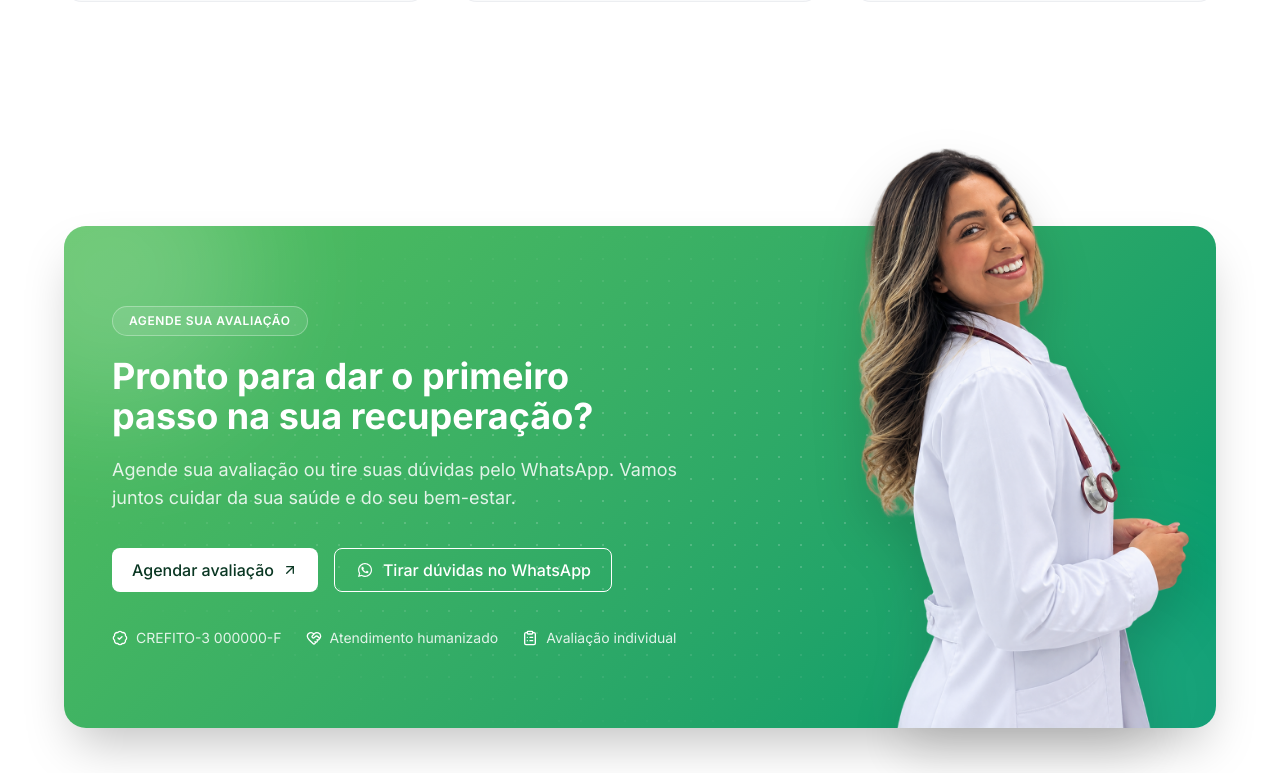
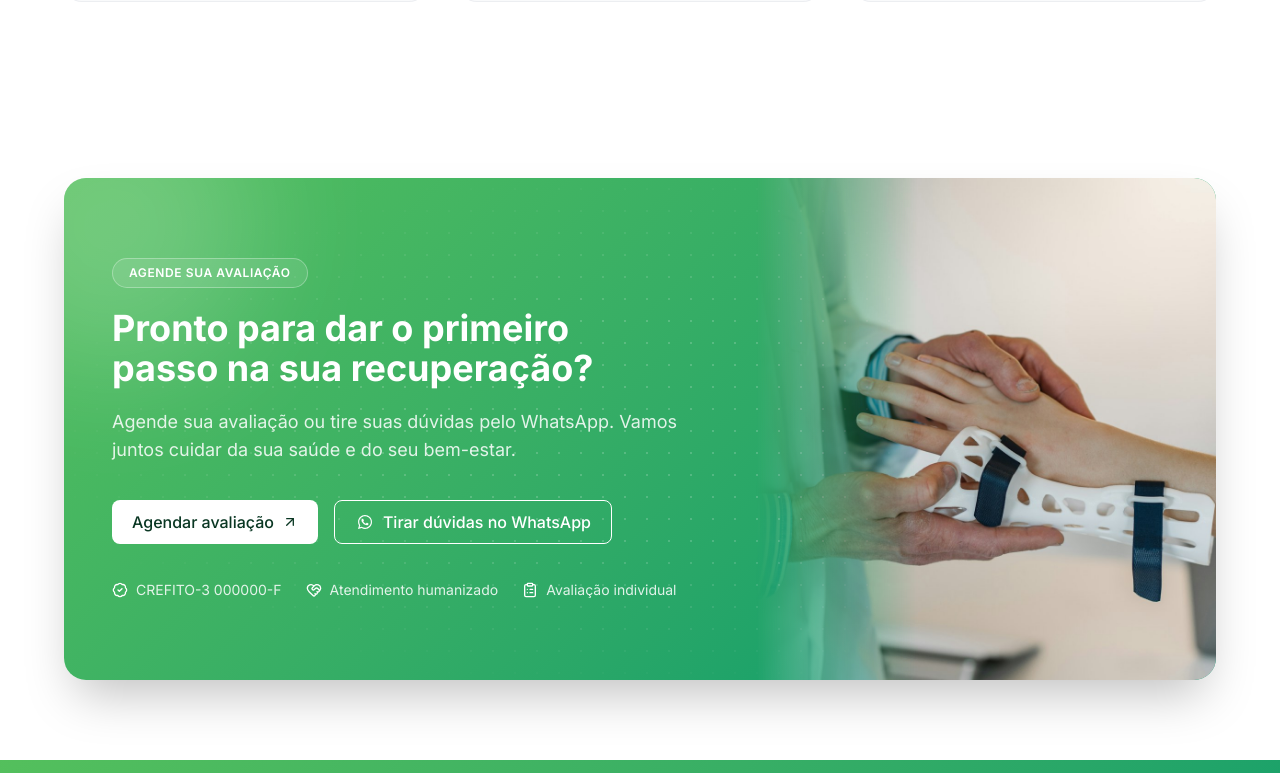
Before and after one commit to Miltonnn/fisioterapia, a Next.js app: page /quem-somos in a window 1280 px wide. Shown: the part 2287-3060 px from the top of the page. Built offline with nearby package versions, Linux system fonts and the light colour scheme; no server answers.

Commit message:
feat: finalizando formulario

```diff
--- a/app/contato/page.tsx
+++ b/app/contato/page.tsx
@@ -12,7 +12,10 @@ export default function ContatoPage() {
       <Breadcrumb />
       <div className="container overflow-hidden py-15">
         <div className="grid grid-cols-12 items-center py-10 lg:gap-20">
-          <div className="col-span-12 xl:col-span-6 pb-20 xl:pb-0" data-aos="fade-right">
+          <div
+            className="col-span-12 xl:col-span-5 pb-20 xl:pb-0"
+            data-aos="fade-right"
+          >
             <h2 className="text-3xl font-medium text-dark mb-4">
               Fale com a gente
             </h2>
@@ -28,7 +31,9 @@ export default function ContatoPage() {
                   <MapPin className="h-6 w-6 text-gray-100" />
                 </div>
                 <span>
-                  <h3 className="text-lg font-bold text-brand-gradient">Endereço</h3>
+                  <h3 className="text-lg font-bold text-brand-gradient">
+                    Endereço
+                  </h3>
                   {siteConfig.contact.address.rua} <br />
                   {siteConfig.contact.address.bairro} -
                   {siteConfig.contact.address.cidade}/
@@ -42,7 +47,9 @@ export default function ContatoPage() {
                   <Phone className="h-6 w-6 text-gray-100" />
                 </div>
                 <span>
-                  <h3 className="text-lg font-bold text-brand-gradient">Telefone</h3>
+                  <h3 className="text-lg font-bold text-brand-gradient">
+                    Telefone
+                  </h3>
                   <a
                     href={`tel:${siteConfig.contact.phone}`}
                     className="hover:text-primary transition duration-300"
@@ -61,7 +68,9 @@ export default function ContatoPage() {
                   />
                 </div>
                 <span>
-                  <h3 className="text-lg font-bold text-brand-gradient">Whatsapp</h3>
+                  <h3 className="text-lg font-bold text-brand-gradient">
+                    Whatsapp
+                  </h3>
                   <a
                     href={whatsappHref}
                     className=" hover:text-primary transition duration-300"
@@ -79,7 +88,9 @@ export default function ContatoPage() {
                   <Mail className="h-6 w-6 text-gray-100" />
                 </div>
                 <span>
-                  <h3 className="text-lg font-bold text-brand-gradient">E-mail</h3>
+                  <h3 className="text-lg font-bold text-brand-gradient">
+                    E-mail
+                  </h3>
                   <a
                     href={`mailto:${siteConfig.contact.email}`}
                     className=" hover:text-primary transition duration-300"
@@ -91,7 +102,7 @@ export default function ContatoPage() {
               </div>
             </div>
           </div>
-          <div className="col-span-12 xl:col-span-6" data-aos="fade-left">
+          <div className="col-span-12 xl:col-span-7" data-aos="fade-left">
             <Formulario />
           </div>
         </div>
--- a/app/globals.css
+++ b/app/globals.css
@@ -329,6 +329,11 @@ footer h3::after{
   mask-image: radial-gradient(ellipse at center, black 30%, transparent 75%);
 }
 
+.cta-photo {
+  -webkit-mask-image: linear-gradient(to right, transparent, #000 35%);
+  mask-image: linear-gradient(to right, transparent, #000 35%);
+}
+
 @keyframes cta-shimmer {
   0% {
     transform: translateX(-150%) skewX(-20deg);
--- a/app/politica-de-privacidade/page.tsx
+++ b/app/politica-de-privacidade/page.tsx
@@ -89,7 +89,11 @@ const sections = [
 export default function PoliticaDePrivacidade() {
   return (
     <section>
-      <Breadcrumb />
+      <Breadcrumb
+        items={[
+          { name: "Política de Privacidade", href: "/politica-de-privacidade" },
+        ]}
+      />
 
       <div className="container py-20">
         <div className="max-w-3xl">
--- a/components/forms/Formulario.tsx
+++ b/components/forms/Formulario.tsx
@@ -29,7 +29,7 @@ import { FontAwesomeIcon } from "@fortawesome/react-fontawesome";
 import { faWhatsapp } from "@fortawesome/free-brands-svg-icons";
 
 const selectClassName =
-  "w-full h-10 rounded-md border border-input bg-background px-3 text-muted-foreground focus-visible:border-ring focus-visible:ring-ring/50 focus-visible:ring-[3px] outline-none";
+  "w-full h-10 rounded-md border border-input bg-background px-3 text-base md:text-sm text-muted-foreground focus-visible:border-ring focus-visible:ring-ring/50 focus-visible:ring-[3px] outline-none";
 
 const preferenceIcons = {
   WhatsApp: <FontAwesomeIcon icon={faWhatsapp} className="size-4" />,
@@ -107,12 +107,13 @@ export function Formulario() {
         className="@container w-full flex flex-col shadow-2xl p-5 xl:p-8 rounded-3xl gap-4"
       >
         <div className="grid gap-4 md:grid-cols-2">
-          <div className="space-y-2">
+          <div className="flex flex-col gap-3">
             <Label htmlFor="contact-name" className="text-md">
               Nome completo
             </Label>
             <Input
               id="contact-name"
+              className="h-10"
               autoComplete="name"
               placeholder="Seu nome completo"
               {...register("name")}
@@ -122,12 +123,13 @@ export function Formulario() {
             )}
           </div>
 
-          <div className="space-y-2">
+          <div className="flex flex-col gap-3">
             <Label htmlFor="contact-email" className="text-md">
               E-mail
             </Label>
             <Input
               id="contact-email"
+              className="h-10"
               type="email"
               autoComplete="email"
               placeholder="seu@email.com"
@@ -140,12 +142,13 @@ export function Formulario() {
         </div>
 
         <div className="grid gap-4 md:grid-cols-2">
-          <div className="space-y-2">
+          <div className="flex flex-col gap-3">
             <Label htmlFor="contact-phone" className="text-md">
               Telefone / WhatsApp
             </Label>
             <Input
               id="contact-phone"
+              className="h-10"
               type="tel"
               autoComplete="tel"
               placeholder="(11) 99999-9999"
@@ -156,7 +159,7 @@ export function Formulario() {
             )}
           </div>
 
-          <div className="space-y-2">
+          <div className="flex flex-col gap-3">
             <Label htmlFor="contact-service" className="text-md">
               Qual tratamento procura?
             </Label>
@@ -180,12 +183,19 @@ export function Formulario() {
         </div>
 
         <div className="grid gap-4 @[600px]:grid-cols-2">
-          <fieldset className="space-y-2">
-            <legend className="mb-2 text-md font-medium leading-none">
+          <div className="flex flex-col gap-3">
+            <span
+              id="contact-preference-label"
+              className="flex items-center gap-2 text-md font-medium select-none"
+            >
               Como prefere ser contatado?
-            </legend>
+            </span>
 
-            <div className="grid grid-cols-3 gap-2">
+            <div
+              role="radiogroup"
+              aria-labelledby="contact-preference-label"
+              className="grid grid-cols-3 gap-2"
+            >
               {contactPreferences.map((option) => (
                 <label key={option} className="cursor-pointer">
                   <input
@@ -207,9 +217,9 @@ export function Formulario() {
                 {errors.contactPreference.message}
               </p>
             )}
-          </fieldset>
+          </div>
 
-          <div className="space-y-2">
+          <div className="flex flex-col gap-3">
             <Label htmlFor="contact-source" className="block text-md">
               Como nos conheceu?{" "}
               <span className="font-normal text-muted-foreground">
@@ -230,7 +240,7 @@ export function Formulario() {
           </div>
         </div>
 
-        <div className="space-y-2">
+        <div className="flex flex-col gap-3">
           <Label htmlFor="contact-message" className="block text-md">
             Mensagem{" "}
             <span className="font-normal text-muted-foreground">
--- a/components/layout/Breadcrumb.tsx
+++ b/components/layout/Breadcrumb.tsx
@@ -5,14 +5,23 @@ import { usePathname } from "next/navigation";
 import { navigationLinks } from "@/lib/navigation";
 import { ChevronRight, House } from "lucide-react";
 
-export function Breadcrumb() {
+interface BreadcrumbItem {
+  name: string;
+  href: string;
+}
+
+interface BreadcrumbProps {
+  items?: BreadcrumbItem[];
+}
+
+export function Breadcrumb({ items }: BreadcrumbProps) {
   const pathname = usePathname();
 
   if (pathname === "/") return null;
 
   const segments = pathname.split("/").filter(Boolean);
 
-  const breadcrumbItems: { name: string; href: string }[] = [];
+  const breadcrumbItems: BreadcrumbItem[] = [];
 
   let currentLevel = navigationLinks;
 
@@ -35,6 +44,8 @@ export function Breadcrumb() {
     }
   }
 
+  const visibleItems = items ?? breadcrumbItems;
+
   return (
     <div className="w-full bg-brand-gradient">
       <div className="container py-4">
@@ -51,11 +62,11 @@ export function Breadcrumb() {
               </Link>
             </li>
 
-            {breadcrumbItems.map((item, index) => (
+            {visibleItems.map((item, index) => (
               <span key={item.href} className="flex items-center gap-1">
                 <ChevronRight className="h-4 w-4 text-white/70" />
 
-                {index === breadcrumbItems.length - 1 ? (
+                {index === visibleItems.length - 1 ? (
                   <span className="text-white font-semibold">
                     {item.name}
                   </span>
--- a/components/sections/Cta.tsx
+++ b/components/sections/Cta.tsx
@@ -14,9 +14,9 @@ const trustItems = [
 
 export function Cta() {
   return (
-    <section className="py-20 lg:pt-32">
+    <section className="py-20">
       <div className="container" data-aos="fade-up">
-        <div className="relative isolate grid rounded-3xl bg-brand-gradient shadow-2xl lg:grid-cols-[1fr_340px] xl:grid-cols-[1fr_400px]">
+        <div className="relative isolate grid overflow-hidden rounded-3xl bg-brand-gradient shadow-2xl lg:grid-cols-[1fr_380px] xl:grid-cols-[1fr_460px]">
           <div
             aria-hidden="true"
             className="absolute inset-0 -z-10 overflow-hidden rounded-3xl"
@@ -78,12 +78,11 @@ export function Cta() {
 
           <div className="relative hidden lg:block">
             <Image
-              src="/assets/banner/hero-banner.png"
-              alt="Dra. Amanda Torrigo, fisioterapeuta"
-              width={1086}
-              height={1448}
-              sizes="(min-width: 1280px) 400px, 340px"
-              className="absolute bottom-0 left-1/2 h-[118%] w-auto max-w-none -translate-x-1/2 object-contain object-bottom drop-shadow-2xl"
+              src="/assets/cta/reabilitacao.jpg"
+              alt="Fisioterapeuta ajustando órtese no punho de uma paciente"
+              fill
+              sizes="(min-width: 1280px) 460px, 380px"
+              className="cta-photo object-cover"
             />
           </div>
         </div>
```
Also changed, not shown: public/assets/cta/reabilitacao.jpg (added).
